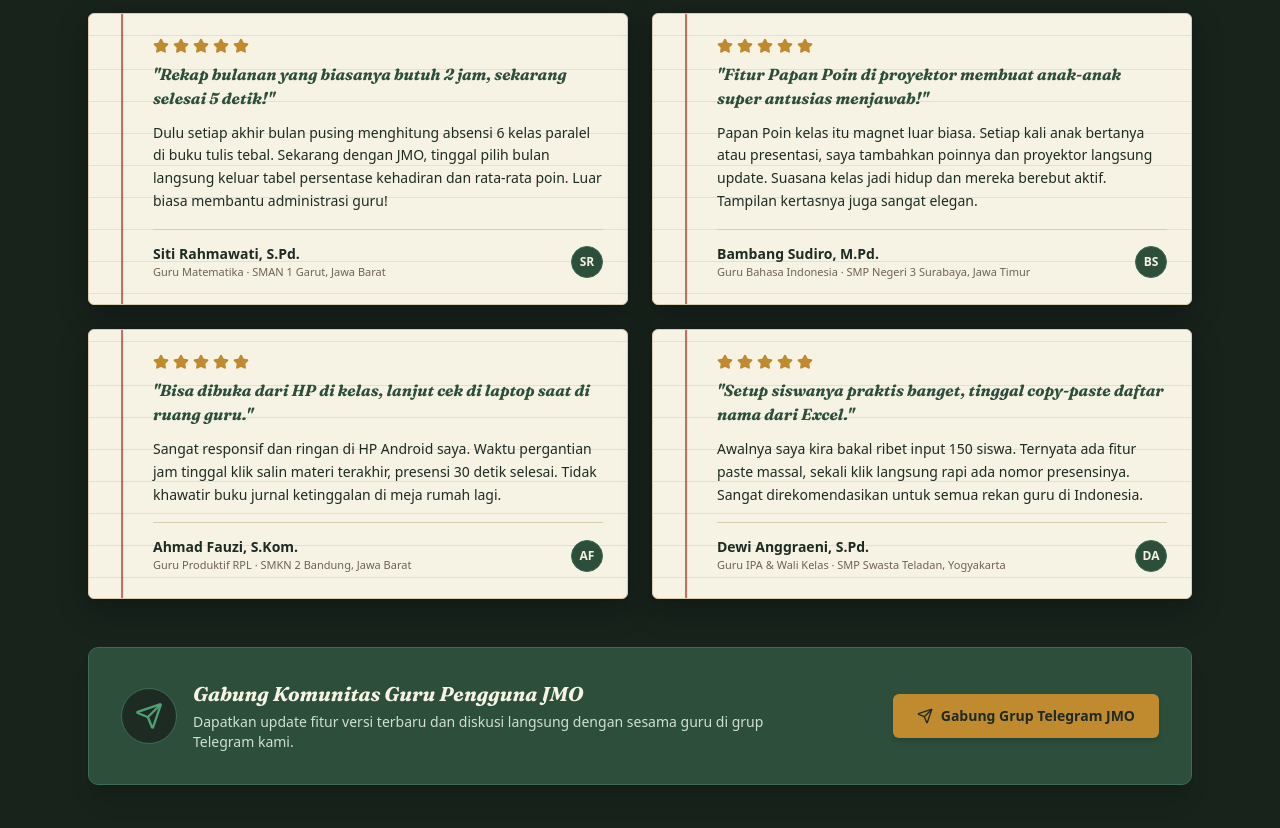
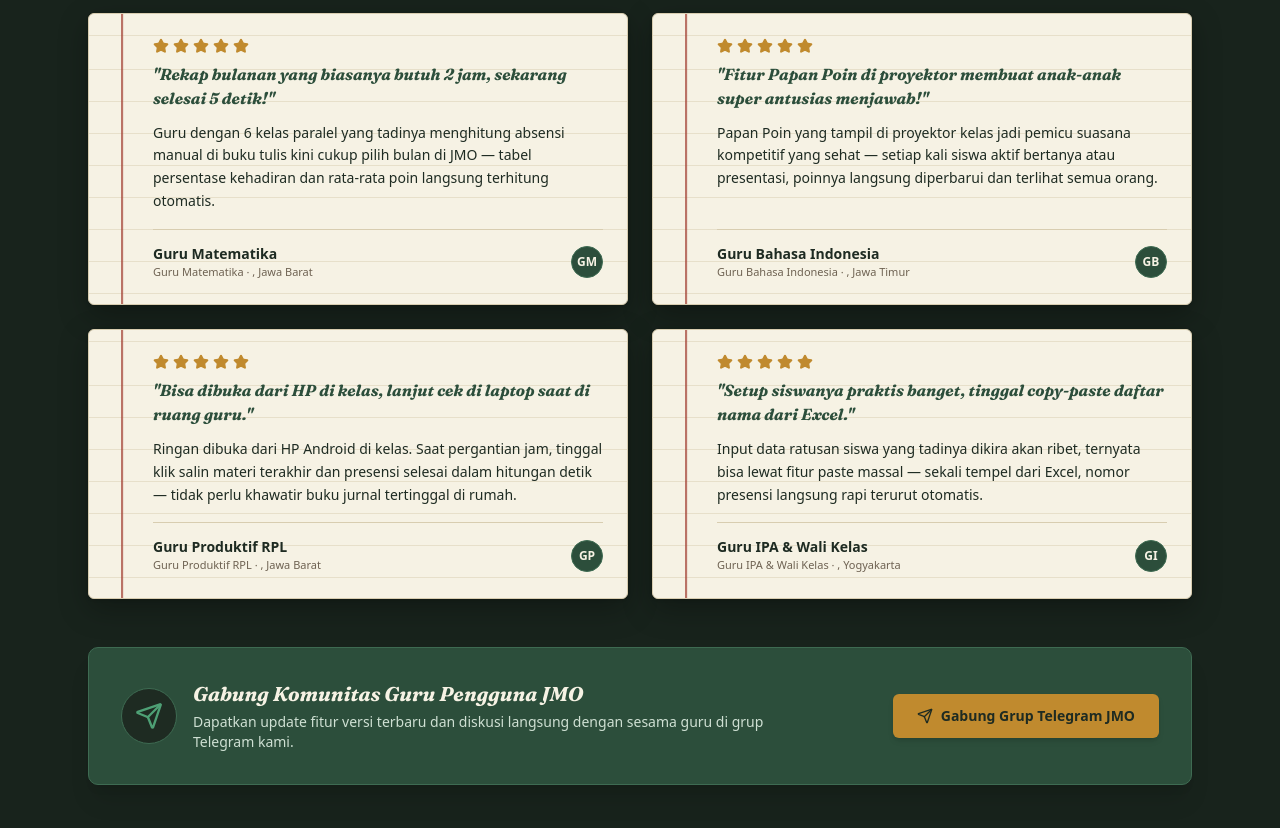
Before and after one commit to dimas-bn/Landing-Page-JMO, a React (Vite) app: page / in a window 1280 px wide. Shown: the part 7860-8688 px from the top of the page. Built offline with nearby package versions, Linux system fonts and the light colour scheme.

Commit message:
Update jmoContent.ts

```diff
--- a/src/data/jmoContent.ts
+++ b/src/data/jmoContent.ts
@@ -189,47 +189,47 @@ export const FEATURE_HIGHLIGHTS: FeatureHighlight[] = [
 export const TESTIMONIALS: Testimonial[] = [
   {
     id: 't1',
-    name: 'Siti Rahmawati, S.Pd.',
     role: 'Guru Matematika',
-    school: 'SMAN 1 Garut',
     location: 'Jawa Barat',
-    avatarText: 'SR',
+   name: 'Guru Matematika',
+   school: '',
+   avatarText: 'GM',
     rating: 5,
     highlight: 'Rekap bulanan yang biasanya butuh 2 jam, sekarang selesai 5 detik!',
-    content: 'Dulu setiap akhir bulan pusing menghitung absensi 6 kelas paralel di buku tulis tebal. Sekarang dengan JMO, tinggal pilih bulan langsung keluar tabel persentase kehadiran dan rata-rata poin. Luar biasa membantu administrasi guru!'
+   content: 'Guru dengan 6 kelas paralel yang tadinya menghitung absensi manual di buku tulis kini cukup pilih bulan di JMO — tabel persentase kehadiran dan rata-rata poin langsung terhitung otomatis.'
   },
   {
     id: 't2',
-    name: 'Bambang Sudiro, M.Pd.',
     role: 'Guru Bahasa Indonesia',
-    school: 'SMP Negeri 3 Surabaya',
     location: 'Jawa Timur',
-    avatarText: 'BS',
+   name: 'Guru Bahasa Indonesia',
+   school: '',
+   avatarText: 'GB',
     rating: 5,
     highlight: 'Fitur Papan Poin di proyektor membuat anak-anak super antusias menjawab!',
-    content: 'Papan Poin kelas itu magnet luar biasa. Setiap kali anak bertanya atau presentasi, saya tambahkan poinnya dan proyektor langsung update. Suasana kelas jadi hidup dan mereka berebut aktif. Tampilan kertasnya juga sangat elegan.'
+   content: 'Papan Poin yang tampil di proyektor kelas jadi pemicu suasana kompetitif yang sehat — setiap kali siswa aktif bertanya atau presentasi, poinnya langsung diperbarui dan terlihat semua orang.'
   },
   {
     id: 't3',
-    name: 'Ahmad Fauzi, S.Kom.',
     role: 'Guru Produktif RPL',
-    school: 'SMKN 2 Bandung',
     location: 'Jawa Barat',
-    avatarText: 'AF',
+   name: 'Guru Produktif RPL',
+   school: '',
+   avatarText: 'GP',
     rating: 5,
     highlight: 'Bisa dibuka dari HP di kelas, lanjut cek di laptop saat di ruang guru.',
-    content: 'Sangat responsif dan ringan di HP Android saya. Waktu pergantian jam tinggal klik salin materi terakhir, presensi 30 detik selesai. Tidak khawatir buku jurnal ketinggalan di meja rumah lagi.'
+   content: 'Ringan dibuka dari HP Android di kelas. Saat pergantian jam, tinggal klik salin materi terakhir dan presensi selesai dalam hitungan detik — tidak perlu khawatir buku jurnal tertinggal di rumah.'
   },
   {
     id: 't4',
-    name: 'Dewi Anggraeni, S.Pd.',
     role: 'Guru IPA & Wali Kelas',
-    school: 'SMP Swasta Teladan',
     location: 'Yogyakarta',
-    avatarText: 'DA',
+   name: 'Guru IPA & Wali Kelas',
+   school: '',
+   avatarText: 'GI',
     rating: 5,
     highlight: 'Setup siswanya praktis banget, tinggal copy-paste daftar nama dari Excel.',
-    content: 'Awalnya saya kira bakal ribet input 150 siswa. Ternyata ada fitur paste massal, sekali klik langsung rapi ada nomor presensinya. Sangat direkomendasikan untuk semua rekan guru di Indonesia.'
+   content: 'Input data ratusan siswa yang tadinya dikira akan ribet, ternyata bisa lewat fitur paste massal — sekali tempel dari Excel, nomor presensi langsung rapi terurut otomatis.'
   }
 ];
 
```
